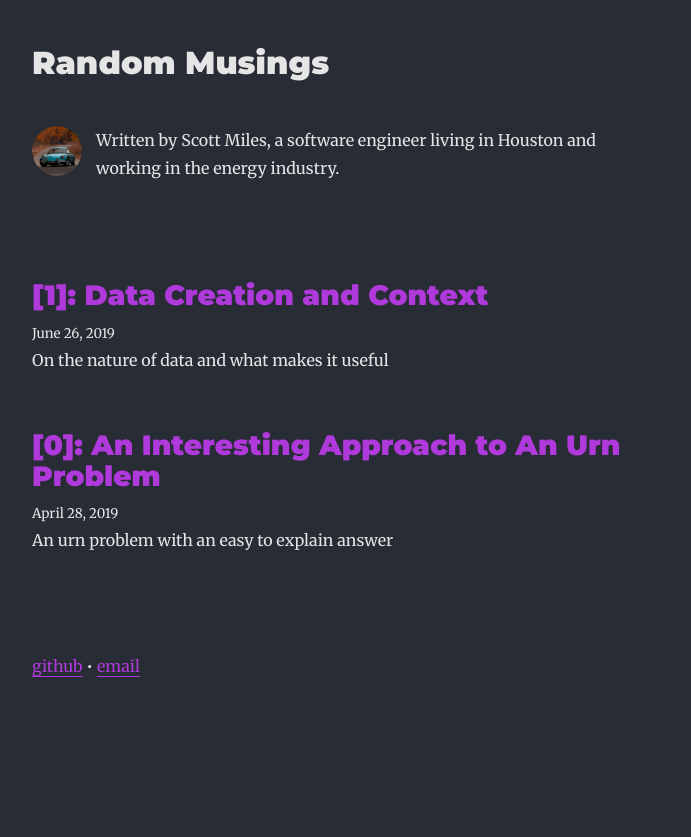
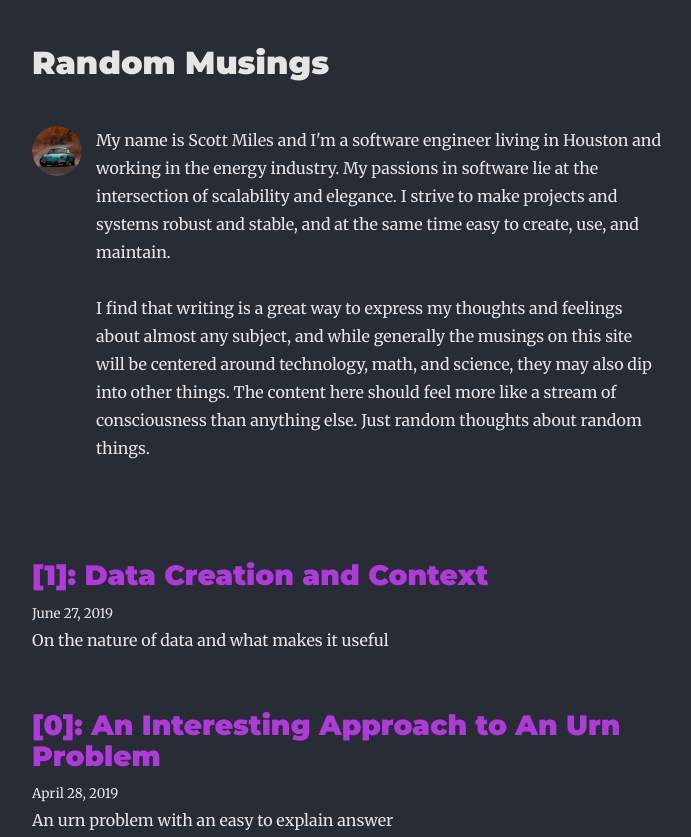
Before and after one commit to smiles21/personal-site, a Gatsby site: page / in a window 1280 px wide. Shown: the top 837 px of the page, without its empty margins (293-984 px from the left). Before the commit the page ends 800 px from the top, so only its background shows below. Built offline with nearby package versions, Linux system fonts and the light colour scheme; Gatsby itself is replaced by a stand-in of ours; some packages are replaced by stand-ins of ours.

Commit message:
bigger introduction

```diff
--- a/content/blog/data-creation-and-context/index.md
+++ b/content/blog/data-creation-and-context/index.md
@@ -1,6 +1,6 @@
 ---
 title: "[1]: Data Creation and Context"
-date: "2019-06-26"
+date: "2019-06-27"
 template: "post"
 draft: false
 slug: "/posts/on-the-need-for-context-in-data/"
--- /dev/null
+++ b/src/components/introduction.js
@@ -0,0 +1,63 @@
+import React from 'react';
+import { useStaticQuery, graphql } from "gatsby"
+import Image from "gatsby-image"
+
+import { rhythm } from "../utils/typography"
+
+
+const Introduction = () => {
+  const data = useStaticQuery(graphql`
+    query IntroductionQuery {
+      avatar: file(absolutePath: { regex: "/profile-pic.jpg/" }) {
+        childImageSharp {
+          fixed(width: 50, height: 50) {
+            ...GatsbyImageSharpFixed
+          }
+        }
+      }
+      site {
+        siteMetadata {
+          author
+        }
+      }
+    }
+  `);
+
+  const { author } = data.site.siteMetadata;
+  return (
+    <div
+      style={{
+        display: `flex`,
+        marginBottom: rhythm(2.5),
+      }}
+    >
+      <Image
+        fixed={data.avatar.childImageSharp.fixed}
+        alt={author}
+        style={{
+          marginRight: rhythm(1 / 2),
+          marginBottom: 0,
+          minWidth: 50,
+          borderRadius: `100%`,
+        }}
+        imgStyle={{
+          borderRadius: `50%`,
+        }}
+      />
+      <p>
+        My name is Scott Miles and I'm a software engineer living in Houston and working in the energy industry.
+        My passions in software lie at the intersection of scalability and elegance.  I
+        strive to make projects and systems robust and stable, and at the same time easy
+        to create, use, and maintain.
+        <br /><br />
+        I find that writing is a great way to express my thoughts and feelings about
+        almost any subject, and while generally the musings on this site will be
+        centered around technology, math, and science, they may also dip into other
+        things.  The content here should feel more like a stream of consciousness than
+        anything else.  Just random thoughts about random things.
+      </p>
+    </div>
+  );
+};
+
+export default Introduction;
--- a/src/pages/index.js
+++ b/src/pages/index.js
@@ -1,7 +1,7 @@
 import React from "react"
 import { Link, graphql } from "gatsby"
 
-import Bio from "../components/bio"
+import Introduction from "../components/introduction"
 import Layout from "../components/layout"
 import SEO from "../components/seo"
 import { rhythm } from "../utils/typography"
@@ -15,7 +15,7 @@
     return (
       <Layout location={this.props.location} title={siteTitle}>
         <SEO title="All posts" />
-        <Bio />
+        <Introduction />
         {posts.map(({ node }) => {
           const title = node.frontmatter.title || node.fields.slug
           return (
```
